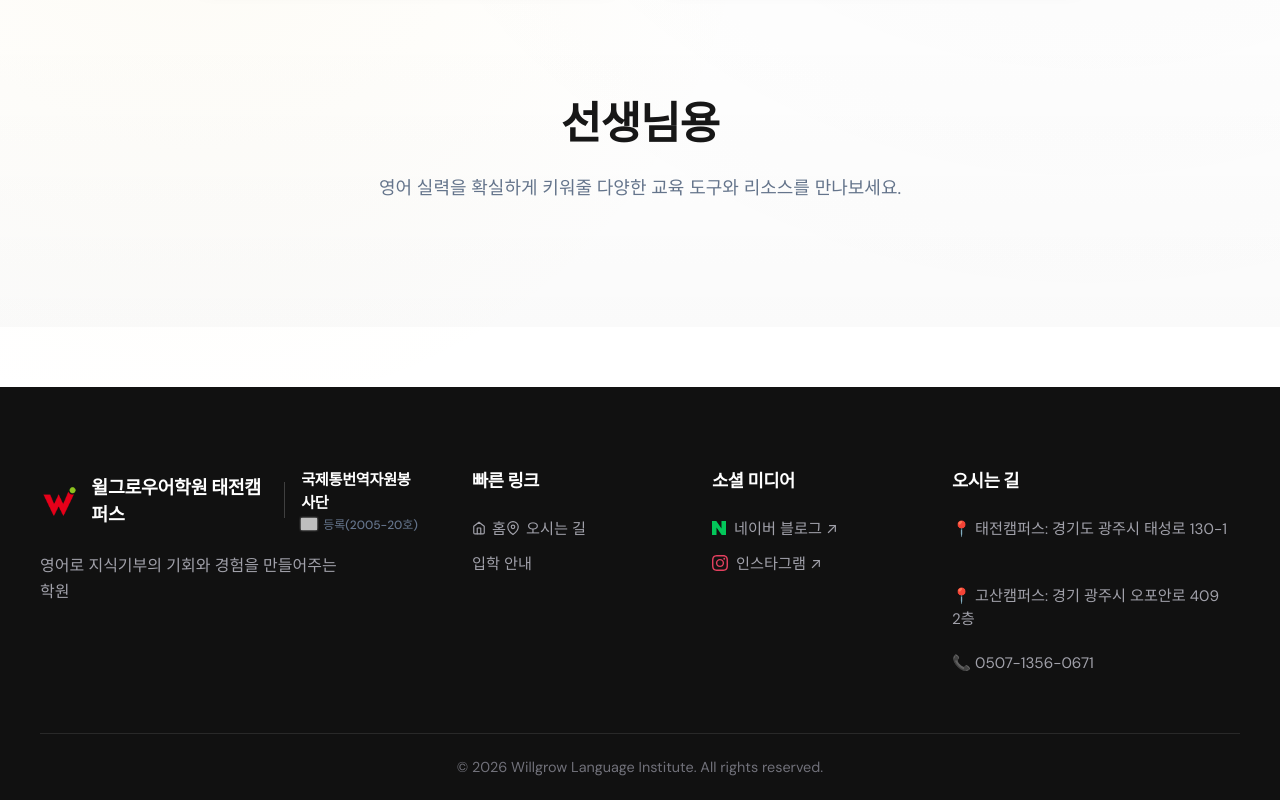
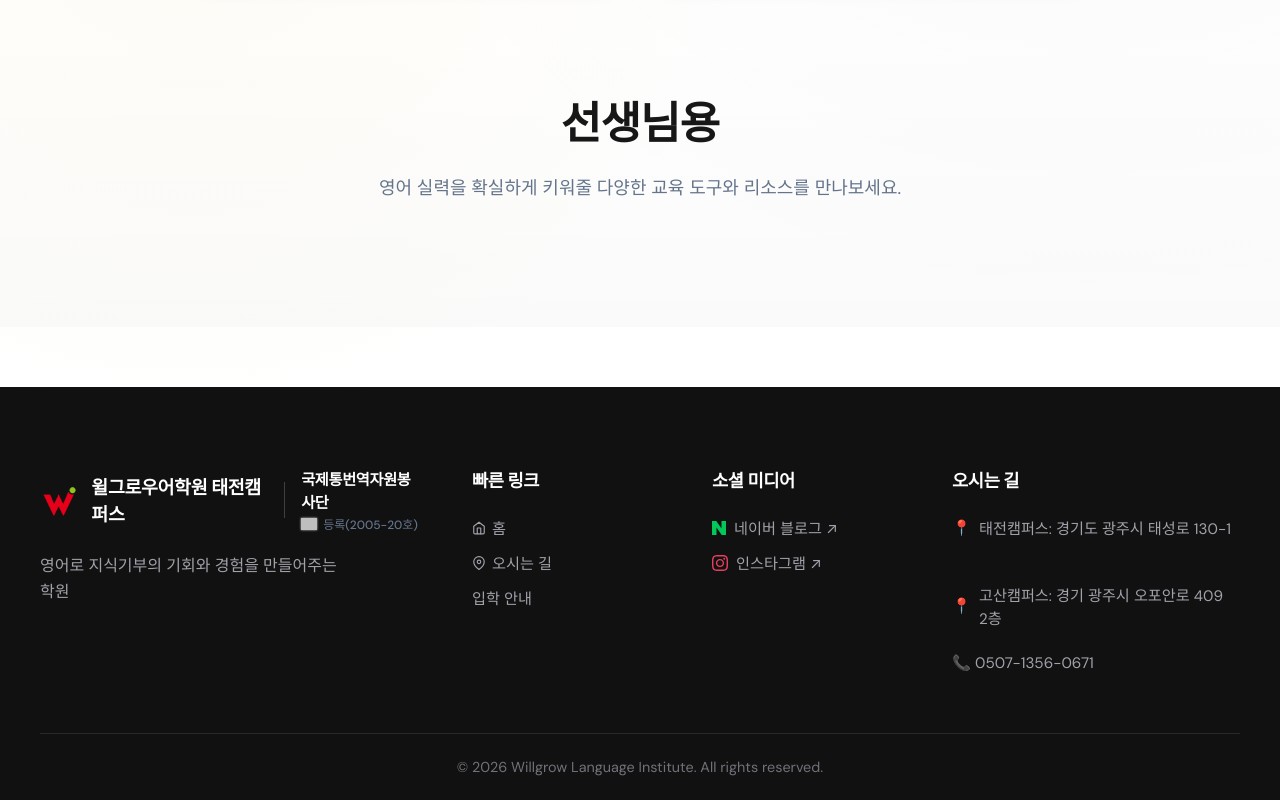
Before and after one commit to Jiwanimastrr/portal, a React (Vite) app: page / in a window 1280 px wide. Shown: the part 1084-1884 px from the top of the page. Built offline with nearby package versions, Linux system fonts and the light colour scheme; grey boxes are pictures that could not be loaded.

Commit message:
style: fix footer links alignment

```diff
--- a/src/index.css
+++ b/src/index.css
@@ -662,7 +662,9 @@ a {
 }
 
 .footer-links a, .footer-social a, .campus-links p {
-  display: block;
+  display: flex !important;
+  align-items: center;
+  gap: 8px;
   color: #a1a1aa;
   margin-bottom: 12px;
   transition: color 0.2s;
```
